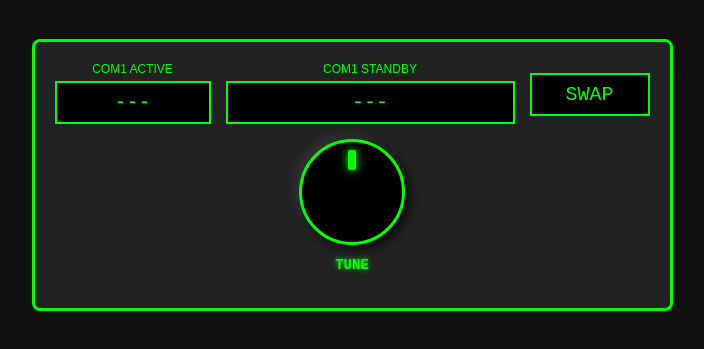
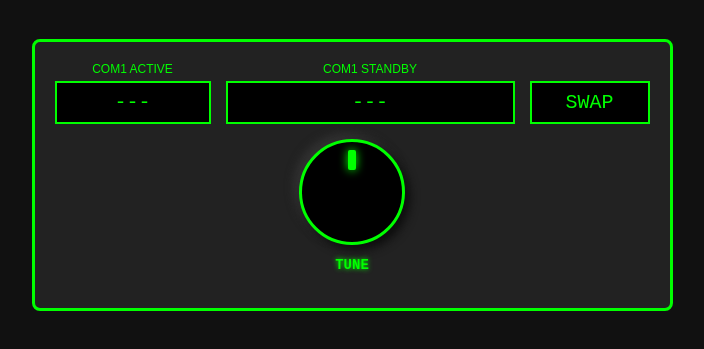
Before and after one commit to DayzdRB/24Radio, a plain HTML site: page index.html in a window 1280 px wide. Shown: the part 61-410 px from the top of the page, without its empty margins (288-992 px from the left). Drawn offline with Linux system fonts and the light colour scheme.

Commit message:
Update index.html

```diff
--- a/index.html
+++ b/index.html
@@ -59,7 +59,6 @@
       font-family: "Courier New", monospace;
       cursor: pointer;
       min-width: 120px;
-      transform: translateY(2px);
     }
 
     #swap-btn:hover {
@@ -122,7 +121,7 @@
 
     .freq-row {
       display: flex;
-      align-items: center;
+      align-items: flex-end;
       justify-content: center;
       gap: 15px;
       margin-bottom: 15px;
@@ -131,12 +130,19 @@
     .freq-box-wrapper {
       display: flex;
       flex-direction: column;
+      justify-content: flex-end;
     }
 
     .freq-label {
       font-size: 12px;
       color: #0f0;
       margin-bottom: 5px;
+    }
+
+    .swap-box-wrapper {
+      display: flex;
+      flex-direction: column;
+      justify-content: flex-end;
     }
   </style>
 </head>
@@ -153,7 +159,9 @@
         <div class="freq-label">COM1 STANDBY</div>
         <input type="text" id="standby-freq" placeholder="118.100" maxlength="7">
       </div>
-      <button id="swap-btn">SWAP</button>
+      <div class="swap-box-wrapper">
+        <button id="swap-btn">SWAP</button>
+      </div>
     </div>
 
     <div class="knob-container">
```
